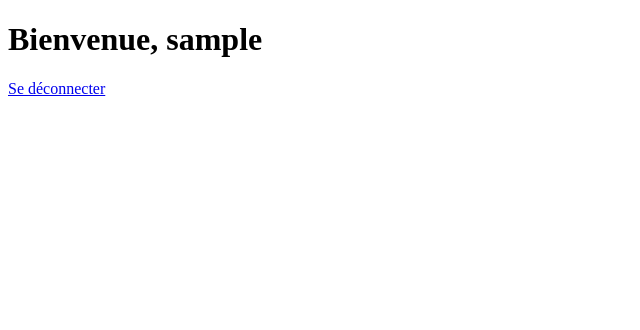
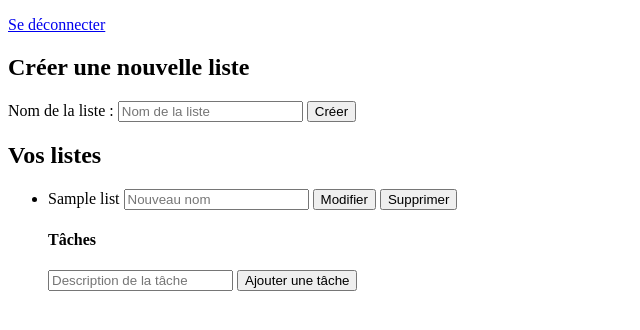
Before and after one commit to CharlesDum/GLO3202_todo, a Flask app: page / in a window 1280 px wide. Shown: the top 330 px of the page, without its empty margins (0-640 px from the left). Run offline with Flask 3, Linux system fonts and the light colour scheme; the visitor is signed in with stand-in values (Sample User, id 1); a database or web service that is not in the repository returns one stand-in record (values such as "Sample title").

Commit message:
Ajout des routes pour la gestion des listes de tâches et de leurs tâches

```diff
--- a/app/routes.py
+++ b/app/routes.py
@@ -13,7 +13,13 @@ def register_routes(app):
     @app.route("/")
     def index():
         if current_user.is_authenticated:
-            return render_template("dashboard.html", username = current_user.username)
+            lists = [
+                        {**todo_list, "_id": str(todo_list["_id"])}
+                        for todo_list in mongo.db.lists.find({"owner": current_user.username})
+                    ]
+            for list in lists:
+                list["_id"] = str(list["_id"])
+            return render_template("dashboard.html", username = current_user.username, lists=lists)
         return render_template("index.html")
 
     @app.route("/about")
@@ -32,7 +38,7 @@ def register_routes(app):
                 login_user(User(user))
                 flash("Connexion réussie.", "success")
                 return redirect(url_for("index"))
-            flash("Nom d'utilisateur ou mot de passe incorrect.", "error")
+            flash("Nom d'utilisateur ou mot de passe incorrect", "error")
         return render_template("login.html")
 
     @app.route("/signup", methods=["GET", "POST"])
@@ -53,7 +59,7 @@ def register_routes(app):
 
             user = mongo.db.users.find_one({"_id": user_id})
             login_user(User(user))
-            flash("Inscription réussie.", "success")
+            flash("Inscription réussie", "success")
             return redirect(url_for("index"))
 
         return render_template("signup.html")
@@ -64,3 +70,124 @@ def register_routes(app):
         logout_user()
         flash("Déconnexion réussie.", "success")
         return redirect(url_for("index"))
+
+    @app.route("/lists", methods=["POST"])
+    @login_required
+    def create_list():
+        name = request.form.get("name")
+        if not name:
+            flash("Le nom de la liste est requis", "error")
+            return redirect(url_for("index"))
+
+        new_list = {
+            "name": name,
+            "owner": current_user.username,
+            "tasks": []
+        }
+        mongo.db.lists.insert_one(new_list)
+        flash("Liste créée avec succès", "success")
+        return redirect(url_for("index"))
+
+    @app.route("/lists/<list_id>", methods=["POST"])
+    @login_required
+    def handle_list(list_id):
+        action = request.form.get("action")
+
+        try:
+            list_id = ObjectId(list_id)
+        except Exception:
+            flash("ID de la liste invalide", "error")
+            return redirect(url_for("index"))
+
+        try:
+            if action == "update":
+                new_name = request.form.get("name")
+                if not new_name:
+                    flash("Le nom de la liste de ne pas être vide", "error")
+                    return redirect(url_for("index"))
+
+                result = mongo.db.lists.update_one(
+                    {"_id": ObjectId(list_id), "owner": current_user.username},
+                    {"$set": {"name": new_name}}
+                )
+
+                if result.modified_count > 0:
+                    flash("Liste mise à jour avec succès", "success")
+                else:
+                    flash("Impossible de modifier la liste", "error")
+            elif action == "delete":
+                result = mongo.db.lists.delete_one({"_id": ObjectId(list_id), "owner": current_user.username})
+
+                if result.modified_count > 0:
+                    flash("La liste a été supprimée avec succès", "success")
+                else:
+                    flash("Impossible de supprimer la liste", "error")
+        except Exception as e:
+            flash(f"Une erreur est survenue : {str(e)}", "error")
+
+        return redirect(url_for("index"))
+
+    @app.route("/lists/<list_id>/tasks", methods=["POST"])
+    @login_required
+    def add_task(list_id):
+        try:
+            task_description = request.form.get("description")
+            if not task_description:
+                flash("La description de la tâche est requise", "error")
+                return redirect(url_for("index"))
+
+            task = {
+                "_id": ObjectId(),
+                "description": task_description,
+                "completed": False
+            }
+
+            result = mongo.db.lists.update_one(
+                {"_id": ObjectId(list_id), "owner": current_user.username},
+                {"$push": {"tasks":task}}
+            )
+
+            if result.modified_count > 0:
+                flash("Tâche ajoutée avec succès", "succes")
+            else:
+                flash("Impossible d'ajouter la tâche", "error")
+        except Exception as e:
+            flash(f"Une erreur est survenue : {str(e)}", "error")
+
+        return redirect(url_for("index"))
+
+    @app.route("/lists/<list_id>/tasks/<task_id>", methods=["POST"])
+    @login_required
+    def handle_task(list_id, task_id):
+        try:
+            action = request.form.get("action")
+            list_filter = {"_id" : ObjectId(list_id), "owner": current_user.username, "tasks._id": ObjectId(task_id)}
+
+            if action == "update":
+                new_description = request.form.get("description")
+                completed = request.form.get("completed") == "on"
+
+                result = mongo.db.lists.update_one(
+                    list_filter,
+                    {"$set": {"tasks.$.description": new_description, "tasks.$.completed": completed}}
+                )
+
+                if result.modified_count > 0:
+                    flash("Tâche mise à jour avec succès", "success")
+                else:
+                    flash("Impossible de mettre la tâche à jour", "error")
+
+            elif action == "delete":
+                result = mongo.db.lists.update_one(
+                    {"_id": ObjectId(list_id), "owner": current_user.username},
+                    {"$pull": {"tasks": {"_id": ObjectId(task_id)}}}
+                )
+
+                if result.modified_count > 0:
+                    flash("Tâche supprimée avec succès", "success")
+                else:
+                    flash("Impossible de supprimer la tâche", "error")
+        except Exception as e:
+            flash(f"Une erreur est survenue : {str(e)}", "error")
+
+        return redirect(url_for("index"))
--- a/app/templates/dashboard.html
+++ b/app/templates/dashboard.html
@@ -1,6 +1,58 @@
 {% extends 'base.html' %}
 
 {% block content %}
-    <h1>Bienvenue, {{ username }}</h1>
+
     <p><a href="{{ url_for('logout') }}">Se déconnecter</a></p>
+
+    <!-- Formulaire pour créer une nouvelle liste -->
+    <h2>Créer une nouvelle liste</h2>
+    <form action="{{ url_for('create_list') }}" method="POST">
+    <label for="listName">Nom de la liste :</label>
+    <input type="text" id="listName" name="name" placeholder="Nom de la liste" required>
+    <button type="submit">Créer</button>
+    </form>
+
+    <!-- Afficher les listes existantes -->
+    <h2>Vos listes</h2>
+    <ul>
+        {% for todo_list in lists %}
+            <li>
+                {{ todo_list.name }}
+                <form action="{{ url_for('handle_list', list_id=todo_list._id) }}" method="POST" style="display: inline;">
+                    <input type="text" name="name" placeholder="Nouveau nom" required>
+                    <input type="hidden", name="action" value="update">
+                    <button type="submit">Modifier</button>
+                </form>
+                <form action="{{ url_for('handle_list', list_id=todo_list._id) }}" method="POST" style="display: inline;">
+                    <input type="hidden" name="action" value="delete">
+                    <button type="submit" onclick="return confirm('Voulez-vous vraiment supprimer cette liste ?');">Supprimer</button>
+                </form>
+
+                <!-- Tâches associées -->
+                <h4>Tâches</h4>
+                <ul>
+                    {% for task in todo_list.tasks %}
+                    <li>
+                        <form action="{{ url_for('handle_task', list_id=todo_list._id, task_id=task._id) }}" method="POST" style="display: inline">
+                            <input type="text" name="description" value="{{ task.description }}">
+                            <input type="checkbox" name="completed" {% if task.completed %}checked{% endif %}>
+                            <input type="hidden" name="action" value="update">
+                            <button type="submit">Mettre à jour</button>
+                        </form>
+                        <form action="{{ url_for('handle_task', list_id=todo_list._id, task_id=task._id) }}" method="POST" style="display: inline;">
+                            <input type="hidden" name="action" value="delete">
+                            <button type="submit" onclick="return confirm('Voulez-vous vraiment supprimer cette tâche ?');">Supprimer</button>
+                        </form>
+                    </li>
+                    {% endfor %}
+                </ul>
+
+                <!-- Ajouter une nouvelle tâche -->
+                <form action="{{ url_for('add_task', list_id=todo_list._id) }}" method="POST">
+                    <input type="text" name="description" placeholder="Description de la tâche" required>
+                    <button type="submit">Ajouter une tâche</button>
+                </form>
+            </li>
+        {% endfor %}
+    </ul>
 {% endblock %}
```
